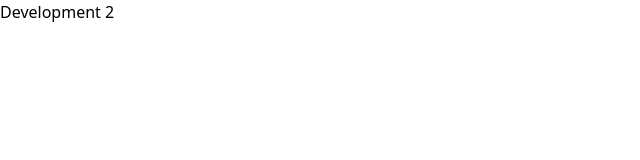
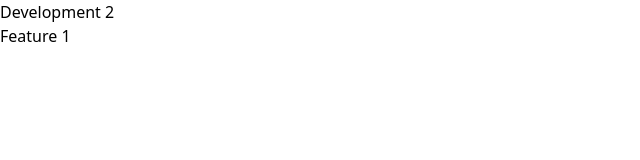
Before and after one commit to devojt2025/test-repo, a React (Vite) app in the folder frontend/: page / in a window 1280 px wide. Shown: the top 160 px of the page, without its empty margins (0-640 px from the left). Built offline with nearby package versions, Linux system fonts and the light colour scheme.

Commit message:
Featuere 1

```diff
--- a/frontend/src/App.jsx
+++ b/frontend/src/App.jsx
@@ -5,6 +5,7 @@ function App() {
   return (
     <>
       <h1 className="text-3xl font-bold underline text-center">Development 2</h1>
+      <p>Feature 1</p>
     </>
   );
 }
```
